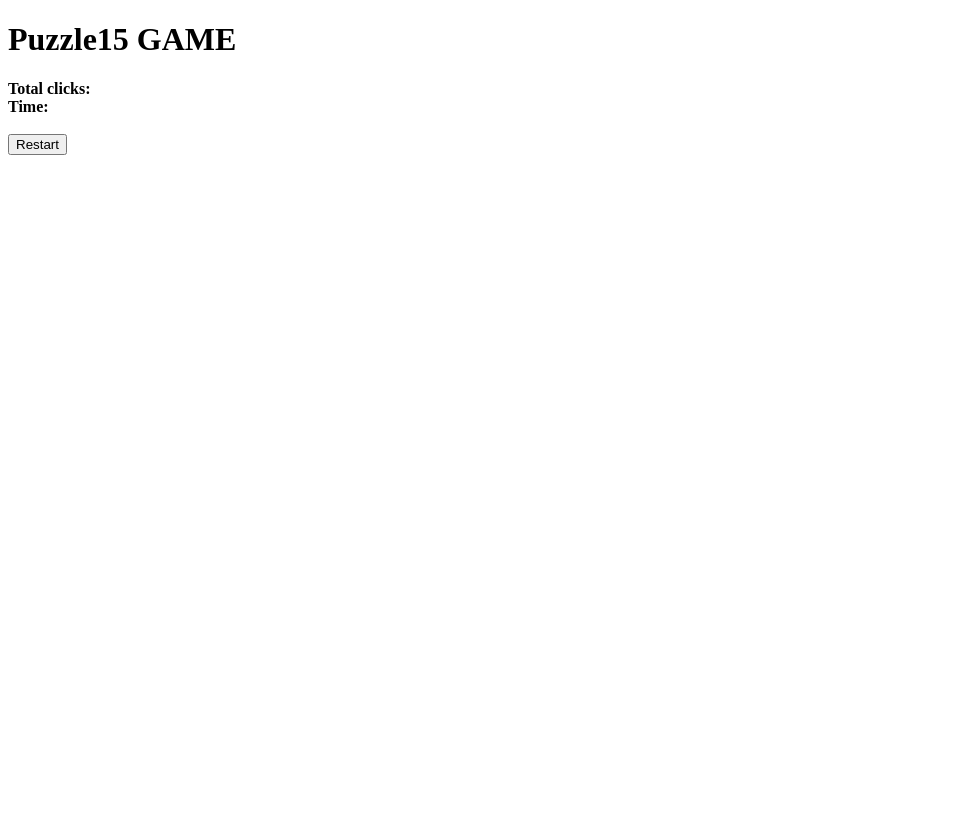
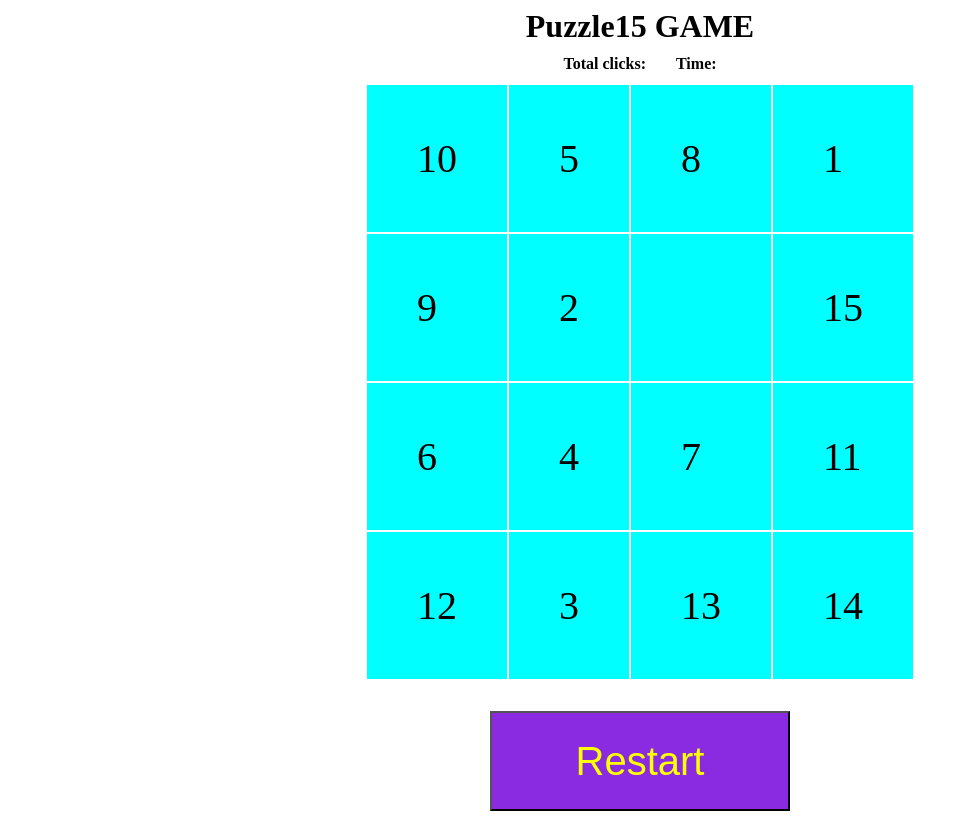
Before and after one commit to Victhor-um/puzzle15, a plain HTML site: page index.html in a window 1280 px wide. Shown: the whole page, without its empty margins (0-968 px from the left). Drawn offline with Linux system fonts and the light colour scheme.

Commit message:
feat: gameField and randomize button

```diff
--- a/index.html
+++ b/index.html
@@ -9,35 +9,14 @@
   </head>
   <body>
     <h1>Puzzle15 GAME</h1>
-    <div><strong>Total clicks: </strong></div>
-    <div><strong>Time: </strong></div>
-    <table>
-      <tr>
-        <td></td>
-        <td></td>
-        <td></td>
-        <td></td>
-      </tr>
-      <tr>
-        <td></td>
-        <td></td>
-        <td></td>
-        <td></td>
-      </tr>
-      <tr>
-        <td></td>
-        <td></td>
-        <td></td>
-        <td></td>
-      </tr>
-      <tr>
-        <td></td>
-        <td></td>
-        <td></td>
-        <td></td>
-      </tr>
-    </table>
-    <button>Restart</button>
+    <div class="panel">
+      <div><strong>Total clicks: </strong></div>
+      <div><strong>Time: </strong></div>
+    </div>
+    <div class="gameField">
+      <table></table>
+    </div>
+    <button id="restart">Restart</button>
     <script src="index.js"></script>
   </body>
 </html>
--- a/index.js
+++ b/index.js
@@ -0,0 +1,42 @@
+const panel = document.querySelector('.panel');
+console.log('🚀 ~ file: index.js:2 ~ panel', panel);
+const gameField = document.querySelector('.gameField ');
+console.log('🚀 ~ file: index.js:4 ~ gameField', gameField);
+generateRandomGameField();
+
+function generateRandomGameField() {
+  const oldTable = gameField.querySelector('table');
+  oldTable.remove();
+  let NUMBERS_ARRAY = [1, 2, 3, 4, 5, 6, 7, 8, 9, 10, 11, 12, 13, 14, 15, null];
+
+  console.log('randomField');
+  const gameTable = document.createElement('table');
+  let gameNumbers = randomizeArray(NUMBERS_ARRAY);
+  console.log(
+    '🚀 ~ file: index.js:12 ~ generateRandomGameField ~ gameNumbers',
+    gameNumbers
+  );
+  for (let i = 0; i < 4; i++) {
+    let line = document.createElement('tr');
+
+    for (let j = 0; j < 4; j++) {
+      const td = document.createElement('td');
+      td.innerText = gameNumbers[i + j];
+      //   console.log(td);
+      line.append(td);
+      //   console.log(
+      //     '🚀 ~ file: index.js:24 ~ generateRandomGameField ~ line',
+      //     line
+      //   );
+    }
+    gameNumbers.splice(0, 3);
+    gameTable.append(line);
+  }
+
+  gameField.append(gameTable);
+}
+function randomizeArray(arr) {
+  return arr.sort((a, b) => (-1) ** Math.ceil(Math.random() * 2));
+}
+const restartButton = document.querySelector('#restart');
+restartButton.addEventListener('click', generateRandomGameField);
--- a/style.css
+++ b/style.css
@@ -0,0 +1,27 @@
+body {
+  display: flex;
+  flex-direction: column;
+  align-items: center;
+}
+body * {
+  margin: auto;
+}
+.panel {
+  display: flex;
+}
+.panel > div {
+  padding: 10px 15px;
+}
+.gameField tr td {
+  padding: 50px;
+  font-size: 40px;
+  background-color: aqua;
+}
+button {
+  height: 100px;
+  width: 300px;
+  margin-top: 30px;
+  background-color: blueviolet;
+  font-size: 40px;
+  color: yellow;
+}
```
